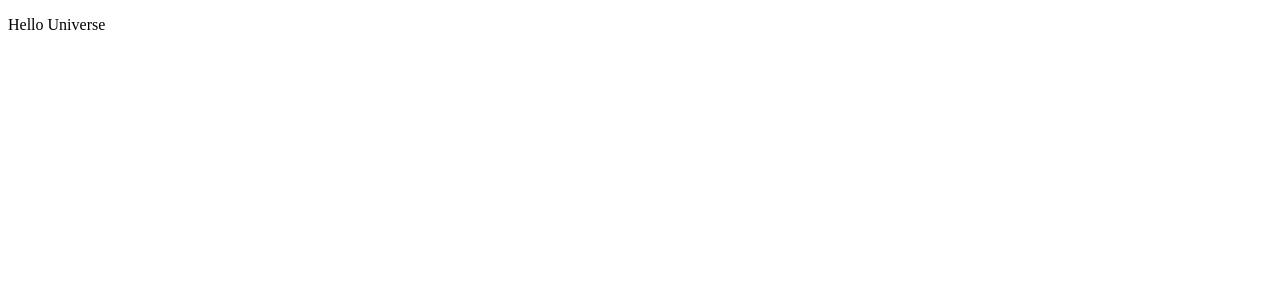
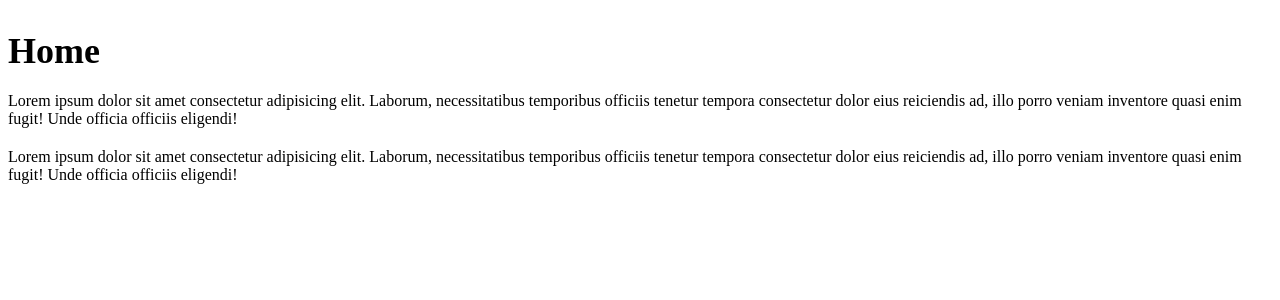
Before and after one commit to hens-virtuella-varld/net-ninja-nuxt-3-tutorial, a Nuxt app: page / in a window 1280 px wide. Shown: the top 300 px of the page. Built offline with nearby package versions, Linux system fonts and the light colour scheme.

Commit message:
feat: add some pages

```diff
--- a/app.vue
+++ /dev/null
@@ -1,5 +0,0 @@
-<template>
-  <div>
-    <p>Hello Universe</p>
-  </div>
-</template>
--- /dev/null
+++ b/pages/about.vue
@@ -0,0 +1,29 @@
+<template>
+  <div>
+    <h2>About</h2>
+    <p>
+      Lorem ipsum dolor sit amet consectetur adipisicing elit. Laborum,
+      necessitatibus temporibus officiis tenetur tempora consectetur dolor eius
+      reiciendis ad, illo porro veniam inventore quasi enim fugit! Unde officia
+      officiis eligendi!
+    </p>
+    <p>
+      Lorem ipsum dolor sit amet consectetur adipisicing elit. Laborum,
+      necessitatibus temporibus officiis tenetur tempora consectetur dolor eius
+      reiciendis ad, illo porro veniam inventore quasi enim fugit! Unde officia
+      officiis eligendi!
+    </p>
+  </div>
+</template>
+
+<script setup></script>
+
+<style scoped>
+  h2 {
+    margin-bottom: 20px;
+    font-size: 36px;
+  }
+  p {
+    margin: 20px 0;
+  }
+</style>
--- /dev/null
+++ b/pages/index.vue
@@ -0,0 +1,29 @@
+<template>
+  <div>
+    <h2>Home</h2>
+    <p>
+      Lorem ipsum dolor sit amet consectetur adipisicing elit. Laborum,
+      necessitatibus temporibus officiis tenetur tempora consectetur dolor eius
+      reiciendis ad, illo porro veniam inventore quasi enim fugit! Unde officia
+      officiis eligendi!
+    </p>
+    <p>
+      Lorem ipsum dolor sit amet consectetur adipisicing elit. Laborum,
+      necessitatibus temporibus officiis tenetur tempora consectetur dolor eius
+      reiciendis ad, illo porro veniam inventore quasi enim fugit! Unde officia
+      officiis eligendi!
+    </p>
+  </div>
+</template>
+
+<script setup></script>
+
+<style scoped>
+  h2 {
+    margin-bottom: 20px;
+    font-size: 36px;
+  }
+  p {
+    margin: 20px 0;
+  }
+</style>
--- /dev/null
+++ b/pages/products/index.vue
@@ -0,0 +1,13 @@
+<template>
+  <div>
+    <p>I am product</p>
+  </div>
+</template>
+
+<script setup>
+
+</script>
+
+<style lang="scss" scoped>
+
+</style>
```
